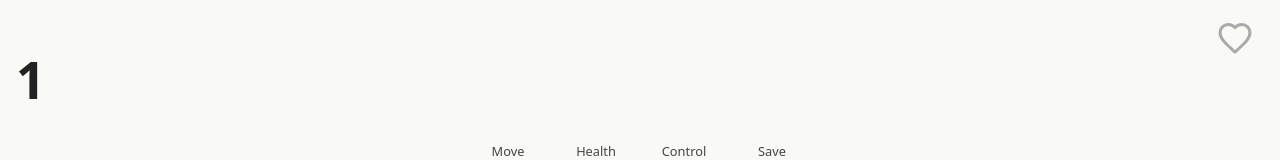
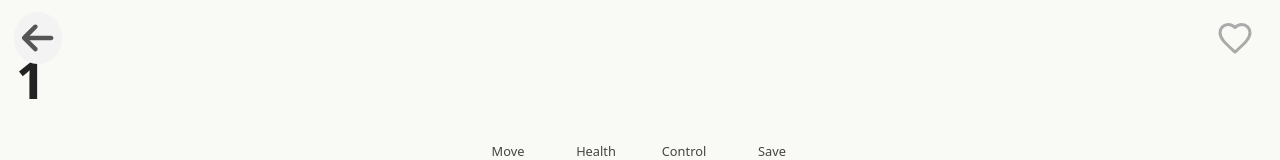
Before and after one commit to Harrison-Miller/Sigdex, a Vue app: page /army/1/unit/1 in a window 1280 px wide. Shown: the top 160 px of the page. Built offline with nearby package versions, Linux system fonts and the light colour scheme.

Commit message:
added back button

```diff
--- /dev/null
+++ b/src/components/BackButton.vue
@@ -0,0 +1,30 @@
+<script setup lang="ts">
+import { useRouter } from 'vue-router';
+const props = defineProps<{ size?: number }>();
+const router = useRouter();
+const iconSize = props.size ?? 36;
+function goBack() {
+  router.back();
+}
+</script>
+<template>
+  <button class="back-btn" @click="goBack" aria-label="Back">
+    <font-awesome-icon icon="fa-solid fa-arrow-left" :style="{ fontSize: iconSize + 'px', background: '#f3f3f3', borderRadius: '50%', width: iconSize + 'px', height: iconSize + 'px', padding: (iconSize * 0.22) + 'px', color: '#555' }" />
+  </button>
+</template>
+<style scoped>
+.back-btn {
+  background: none;
+  border: none;
+  padding: 0;
+  cursor: pointer;
+  border-radius: 50%;
+  display: flex;
+  align-items: center;
+  justify-content: center;
+  transition: background 0.2s;
+}
+.back-btn:hover {
+  background: #e5e5e5;
+}
+</style>
--- a/src/main.ts
+++ b/src/main.ts
@@ -5,10 +5,10 @@ import router from './router';
 // Font Awesome imports
 import { library } from '@fortawesome/fontawesome-svg-core';
 import { FontAwesomeIcon } from '@fortawesome/vue-fontawesome';
-import { faShieldAlt, faBolt, faRunning, faCrosshairs, faBullseye, faFistRaised, faBullhorn, faStar } from '@fortawesome/free-solid-svg-icons';
+import { faShieldAlt, faBolt, faRunning, faCrosshairs, faBullseye, faFistRaised, faBullhorn, faStar, faArrowLeft } from '@fortawesome/free-solid-svg-icons';
 
 // Add icons to the library
-library.add(faShieldAlt, faBolt, faRunning, faCrosshairs, faBullseye, faFistRaised, faBullhorn, faStar);
+library.add(faShieldAlt, faBolt, faRunning, faCrosshairs, faBullseye, faFistRaised, faBullhorn, faStar, faArrowLeft);
 
 const app = createApp(App);
 app.component('font-awesome-icon', FontAwesomeIcon);
--- a/src/views/UnitDetailView.vue
+++ b/src/views/UnitDetailView.vue
@@ -1,14 +1,16 @@
 <script setup lang="ts">
-import { useRoute } from 'vue-router';
+import { useRoute, useRouter } from 'vue-router';
 import AbilityCard from '../components/AbilityCard.vue';
 import StatCircle from '../components/StatCircle.vue';
 import KeywordsBar from '../components/KeywordsBar.vue';
 import WeaponTable from '../components/WeaponTable.vue';
 import FavoriteToggle from '../components/FavoriteToggle.vue';
+import BackButton from '../components/BackButton.vue';
 import { isFavorite, saveFavorite, removeFavorite, getFavorites } from '../favorites';
 import { ref } from 'vue';
 
 const route = useRoute();
+const router = useRouter();
 const unitName = route.params.unit as string;
 // Mock unit data
 const unit = {
@@ -49,10 +51,14 @@ function toggleUnitFavoriteDetail(fav: boolean) {
   }
 }
 const favoriteToggleSize = 36;
+function goBack() {
+  router.back();
+}
 </script>
 <template>
   <div class="unit-detail">
     <div class="unit-detail-header">
+      <BackButton :size="36" class="unit-detail-back" />
       <div class="unit-detail-fav">
         <FavoriteToggle
           :model-value="unitFavorite"
@@ -104,6 +110,26 @@ const favoriteToggleSize = 36;
   top: 0;
   z-index: 1;
 }
+.unit-detail-back {
+  position: absolute;
+  left: 0;
+  top: 0;
+  z-index: 1;
+  background: none;
+  border: none;
+  padding: 0;
+  cursor: pointer;
+  border-radius: 50%;
+  width: 44px;
+  height: 44px;
+  display: flex;
+  align-items: center;
+  justify-content: center;
+  transition: background 0.2s;
+}
+.unit-detail-back:hover {
+  background: #e5e5e5;
+}
 .unit-detail-header h1 {
   margin-top: 2.2rem;
 }
--- a/src/views/UnitListView.vue
+++ b/src/views/UnitListView.vue
@@ -5,6 +5,7 @@ import { ref, onMounted, watch, computed } from 'vue';
 import type { Unit } from '../UnitData';
 import ListButton from '../components/ListButton.vue';
 import FavoriteToggle from '../components/FavoriteToggle.vue';
+import BackButton from '../components/BackButton.vue';
 import { isFavorite, saveFavorite, removeFavorite, getFavorites, getFavoriteToggleState, setFavoriteToggleState } from '../favorites';
 
 const route = useRoute();
@@ -99,6 +100,7 @@ watch(unitFavorites, favs => {
 });
 </script>
 <template>
+  <BackButton :size="36" class="unit-list-back" />
   <div class="list-container">
     <h1>{{ army }}</h1>
     <div class="section-divider"></div>
@@ -155,4 +157,13 @@ watch(unitFavorites, favs => {
 .favorite-toggle svg {
   vertical-align: middle;
 }
+.unit-list-header-row {
+  display: flex;
+  align-items: center;
+  gap: 1rem;
+  margin-bottom: 0.5rem;
+}
+.unit-list-back {
+  margin-bottom: 0.5rem;
+}
 </style>
```
